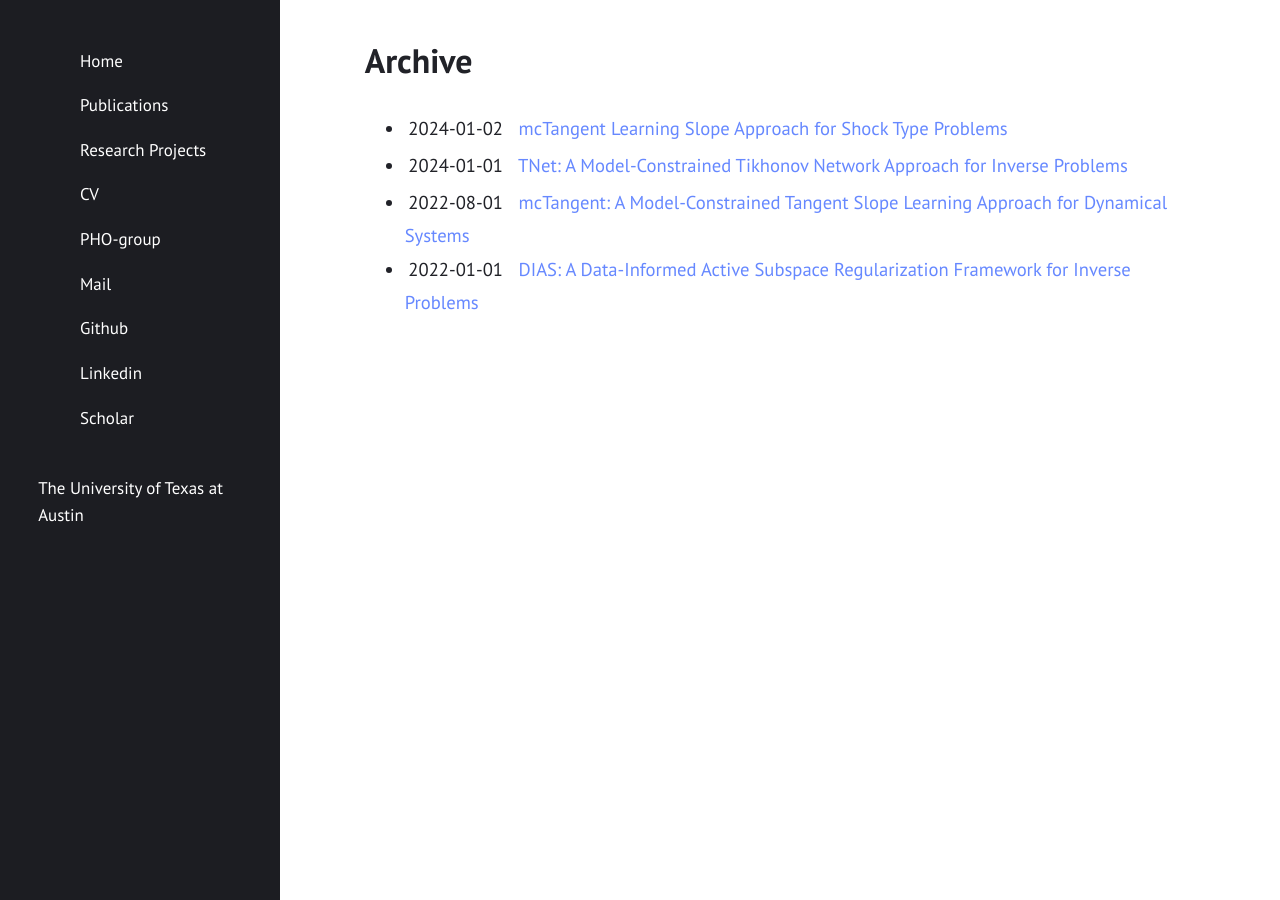
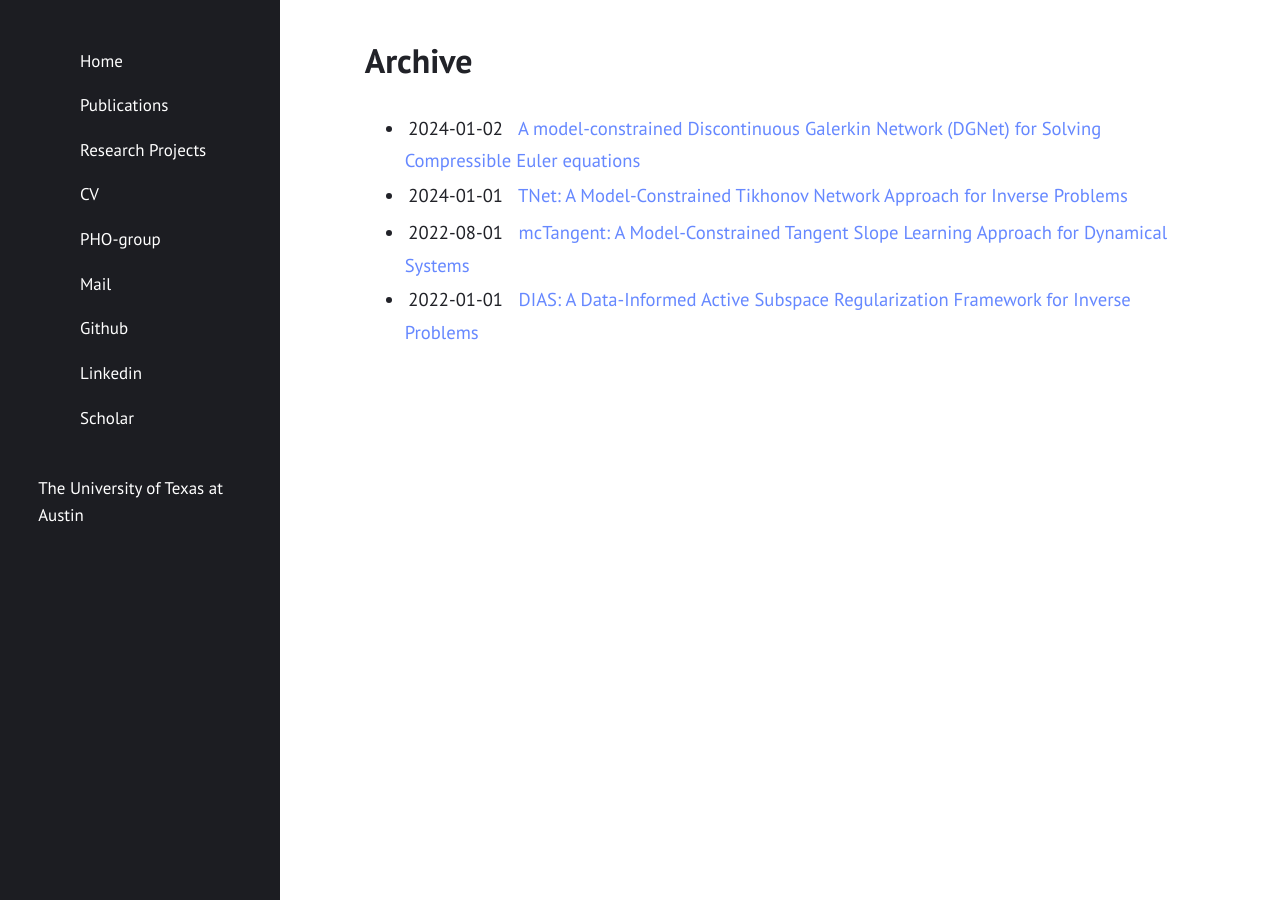
Before and after one commit to nguyenvanhaibk92/nguyenvanhaibk92.github.io, a Jekyll site: the page built from archive.html, in a window 1280 px wide. Built offline with Jekyll 4.4.1, drawn with Linux system fonts in a browser that asks for light colours; some of the changed lines change nothing that is shown.

Commit message:
last push

```diff
--- a/_posts/2024-01-02-Model-Constrained-Tangent-Slope-Learning-for-Shock-Type-Problems.md
+++ b/_posts/2024-01-02-Model-Constrained-Tangent-Slope-Learning-for-Shock-Type-Problems.md
@@ -1,7 +1,7 @@
 ---
 layout: post
 mathjax: true
-title: "mcTangent Learning Slope Approach for Shock Type Problems"
+title: "A model-constrained Discontinuous Galerkin Network (DGNet) for Solving Compressible Euler equations"
 # permalink: /research/mctangent_extension
 ---
 
@@ -39,7 +39,17 @@
 $$
 
 ---
-## Problem 1. Euler equation configurations 6, 12
+## Problem 1. Airfoil
+
+- Training data is generated from Airfoil AoA = 3 and Mach = 0.8, in time interval [0,1.2]s
+- Test data is generated from Airfoil AoA = 3 and Mach = 0.8 adn Airfoil AoA = 5 and Mach = 1.2 for time interval [0, 7.5]s
+
+<p align="center">
+<img src="/assets/figures/hainguyen/3D_Euler_Airfoil.gif" style="margin-bottom: 0px;">
+<figcaption align="center" style="margin-top: 2px;"><b>Figure 13: (Airfoil)</b> predictions by DGNet for Airfoil NACA0012 of AoA-5 and Mach = 1.2.</figcaption>
+</p>
+
+## Problem 2. Euler equation configurations 6, 12
 
 - Training data is generated from Euler configuration 6 with time interval [0,0.16]s
 - Test data is generated from Euler configuration 6 for time interval [0, 0.8]s and Euler configuration 12 for time interval [0, 0.25]s
@@ -60,7 +70,7 @@
 </p>
 
 ---
-## Problem 2: Double Mach Reflection
+## Problem 3: Double Mach Reflection
 
 - Training data is generated with time interval [0,0.02]s
 - Test data is generated with time interval [0, 0.25]s
@@ -76,7 +86,7 @@
 </p>
 
 ---
-## Problem 3. Forward facing corner
+## Problem 4. Forward facing corner
 
 - Training data is generated from Model 1 with time interval [0,1]s
 - Test data is generated from Model 1 and Model 2 for time interval [0,4]s
@@ -98,7 +108,7 @@
 
 
 ---
-## Problem 4. ScramJet
+## Problem 5. ScramJet
 
 - Training data is generated from Model 1 with time interval [0,1.6]s
 - Test data is generated from Model 1 and Model 2 for time interval [0, 6]s
@@ -119,11 +129,12 @@
 </p>
 
 
----
+<!-- ---
 ## Problem 5. Airfoil
 
 - Training data is generated from Airfoil AoA = 3 and Mach = 0.8, in time interval [0,1.2]s
 - Test data is generated from Airfoil AoA = 3 and Mach = 0.8 adn Airfoil AoA = 5 and Mach = 1.2 for time interval [0, 7.5]s
+
 
 <p align="center">
 <img src="/assets/figures/hainguyen/2D_Euler_Airfoil_model.png" width="50%" style="margin-bottom: 0px;">
@@ -138,4 +149,4 @@
 <p align="center">
 <img src="/assets/figures/hainguyen/2D_Euler_Airfoil_Mach1p2_AoA5.gif" style="margin-bottom: 0px;">
 <figcaption align="center" style="margin-top: 2px;"><b>Figure 15: (Airfoil) </b> predictions by DGNet for for Airfoil M = 1.2, AoA = 5</figcaption>
-</p>
+</p> -->
```
Also changed, not shown: 1 other file.
